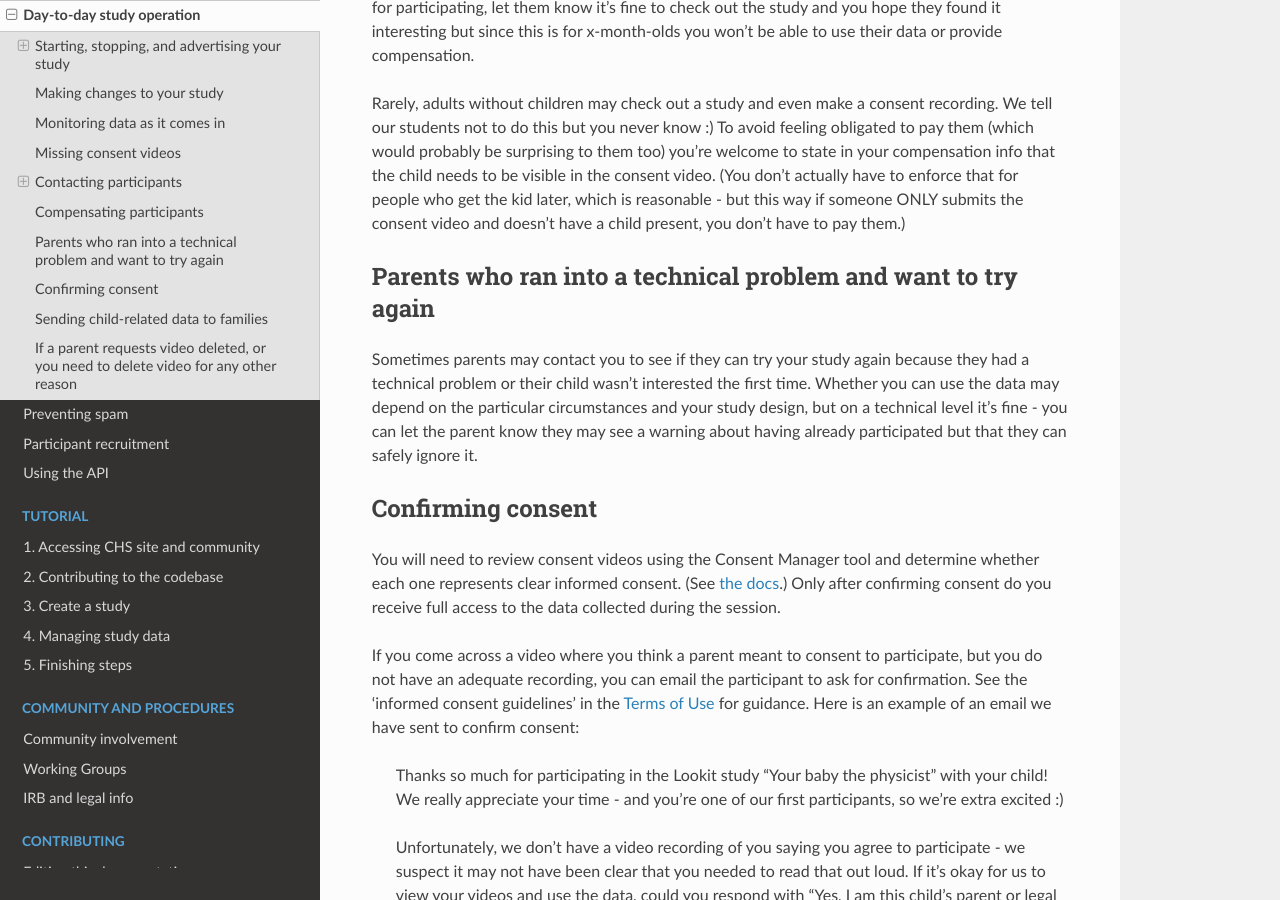
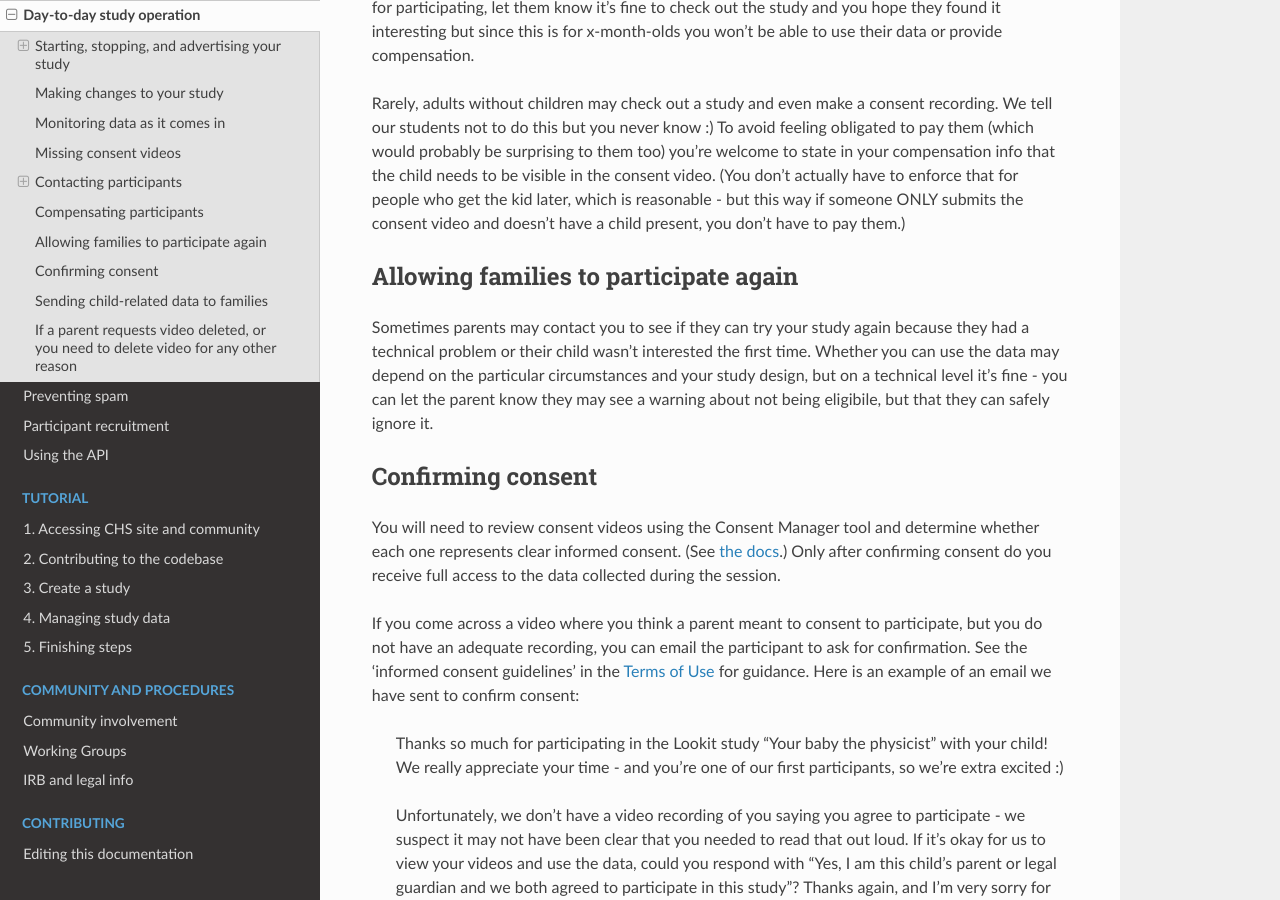
Before and after one commit to lookit/lookit-docs, a Sphinx documentation site: the page built from docs/source/researchers-day-to-day-study-operation.rst, in a window 1280 px wide and 900 px high, scrolled down 8068 px. Built offline with Sphinx 7.4.7 and the Read the Docs theme 3.1.0, drawn with Linux system fonts in a browser that asks for light colours.

Commit message:
edit section title for participating again and eligibility warning

```diff
--- a/docs/source/researchers-day-to-day-study-operation.rst
+++ b/docs/source/researchers-day-to-day-study-operation.rst
@@ -230,15 +230,15 @@ actually have to enforce that for people who get the kid later, which is
 reasonable - but this way if someone ONLY submits the consent video and
 doesn't have a child present, you don't have to pay them.)
 
-Parents who ran into a technical problem and want to try again
-----------------------------------------------------------------
+Allowing families to participate again
+----------------------------------------
 
 Sometimes parents may contact you to see if they can try your study
 again because they had a technical problem or their child wasn’t
 interested the first time. Whether you can use the data may depend on
 the particular circumstances and your study design, but on a technical
 level it’s fine - you can let the parent know they may see a warning
-about having already participated but that they can safely ignore it.
+about not being eligibile, but that they can safely ignore it.
 
 .. _confirm_consent:
 
```
